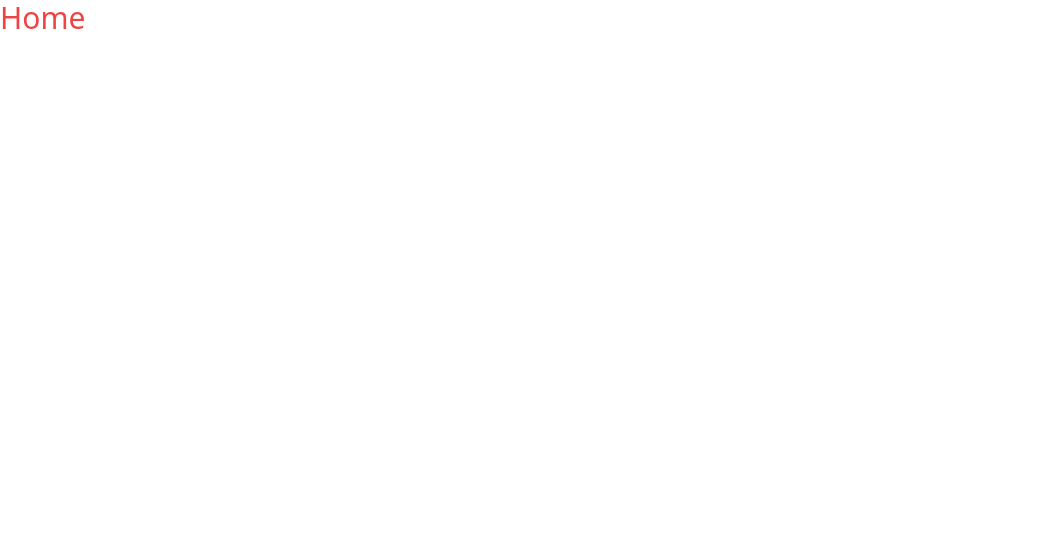
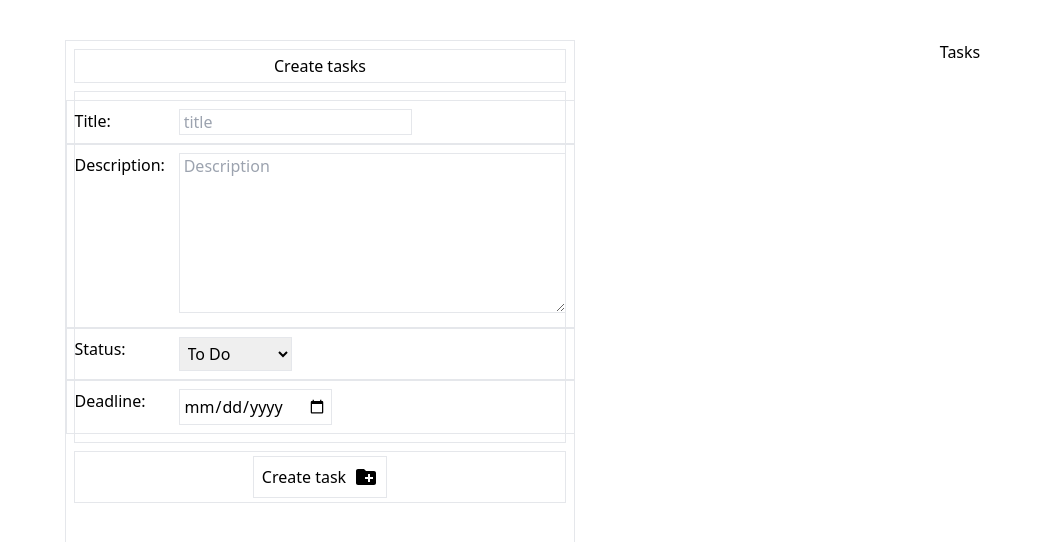
Before and after one commit to Sainath0604/MediHelp-ReactJS-Assessment, a React (Vite) app: page / in a window 1280 px wide. Shown: the top 542 px of the page, without its empty margins (0-1041 px from the left). Built offline with nearby package versions, Linux system fonts and the light colour scheme.

Commit message:
Added the create task functionality

```diff
--- a/package.json
+++ b/package.json
@@ -13,6 +13,7 @@
     "@reduxjs/toolkit": "^1.9.5",
     "react": "^18.2.0",
     "react-dom": "^18.2.0",
+    "react-redux": "^8.1.2",
     "react-router-dom": "^6.14.2"
   },
   "devDependencies": {
--- a/src/App.jsx
+++ b/src/App.jsx
@@ -4,7 +4,7 @@ import "./tailwind.css";
 
 function App() {
   return (
-    <div className="text-3xl text-red-500">
+    <div>
       <Router>
         <Routes>
           <Route path="/" element={<Home />} />
--- /dev/null
+++ b/src/components/CreateTasks.jsx
@@ -0,0 +1,119 @@
+import { useState } from "react";
+import { useDispatch } from "react-redux";
+import { addToTask } from "../toolkit/Reducer";
+import { CreateIcon } from "../icons/icons";
+
+function CreateTasks() {
+  const dispatch = useDispatch();
+
+  const [title, setTitle] = useState("");
+  const [description, setDescription] = useState("");
+  const [status, setStatus] = useState("To Do");
+  const [deadline, setDeadline] = useState("");
+
+  const handleTitle = (e) => {
+    setTitle(e.target.value);
+  };
+
+  const handleDescription = (e) => {
+    setDescription(e.target.value);
+  };
+
+  const handleStatus = (e) => {
+    setStatus(e.target.value);
+  };
+
+  const handleDeadline = (e) => {
+    setDeadline(e.target.value);
+  };
+
+  function handleAddTask() {
+    try {
+      dispatch(
+        addToTask({
+          id: Date.now(),
+          title: title,
+          description: description,
+          status: status,
+          deadline: deadline,
+        })
+      );
+    } catch (error) {
+      console.log("error");
+    }
+  }
+
+  return (
+    <div className=" w-11/12 p-5">
+      <div className="mb-2 flex min-h-full min-w-full flex-col gap-y-2 border p-2">
+        <div className="flex justify-center border p-1">
+          <h1>Create tasks</h1>
+        </div>
+        <div className="flex flex-col items-center gap-y-2 border p-2">
+          <div>
+            <div className="flex flex-row border p-2">
+              <div className="mr-2 w-24">Title:</div>
+              <input
+                value={title}
+                type="text"
+                placeholder=" title"
+                className="border"
+                onChange={handleTitle}
+              />
+            </div>
+            <div className="flex flex-row border p-2">
+              <div className="mr-2 w-24">Description: </div>
+              <div>
+                <textarea
+                  value={description}
+                  cols={40}
+                  className="max-h-[40vh] min-h-[20vh] border"
+                  type="text"
+                  placeholder=" Description"
+                  onChange={handleDescription}
+                />
+              </div>
+            </div>
+            <div className="flex flex-row border p-2">
+              <div className="mr-2 w-24">Status:</div>
+              <select
+                className="border p-1"
+                name="status"
+                id="status"
+                value={status}
+                onChange={handleStatus}
+              >
+                <option value="To Do">To Do</option>
+                <option value="Working">Working</option>
+                <option value="Completed">Completed</option>
+              </select>
+            </div>
+            <div className="flex flex-row border p-2">
+              <div className="mr-2 w-24">Deadline:</div>
+              <input
+                value={deadline}
+                type="date"
+                placeholder=" date"
+                className="border p-1"
+                onChange={handleDeadline}
+              />
+            </div>
+          </div>
+        </div>
+        <div className="mb-2 flex  justify-center border p-1">
+          <button
+            className="flex flex-row items-center gap-2 border p-2"
+            onClick={handleAddTask}
+          >
+            <span>Create task</span>
+            <span className="text-2xl">
+              <CreateIcon />
+            </span>
+          </button>
+        </div>
+      </div>
+    </div>
+  );
+}
+
+export default CreateTasks;
--- a/src/components/Home.jsx
+++ b/src/components/Home.jsx
@@ -1,5 +1,19 @@
+import CreateTasks from "./CreateTasks";
+import Tasks from "./Tasks";
+
 function Home() {
-  return <div>Home</div>;
+  return (
+    <div>
+      <div className=" flex min-h-screen w-full flex-col lg:flex-row ">
+        <div className="top-0 flex flex-grow justify-center p-5 lg:fixed lg:bottom-0 lg:left-0 lg:w-1/2">
+          <CreateTasks />
+        </div>
+        <div className="right-0 top-0 flex flex-grow justify-center p-5 lg:absolute lg:w-1/2 ">
+          <Tasks />
+        </div>
+      </div>
+    </div>
+  );
 }
 
 export default Home;
--- /dev/null
+++ b/src/components/Tasks.jsx
@@ -0,0 +1,134 @@
+import { useState } from "react";
+import { useSelector } from "react-redux";
+import { CancelIcon, DeleteIcon, EditIcon, UpdateIcon } from "../icons/icons";
+
+function Tasks() {
+  const task = useSelector((state) => state.task.items);
+
+  const [editedTask, setEditedTask] = useState(null);
+
+  return (
+    <div className=" p-5">
+      <h1 className="text-center">Tasks</h1>
+      <div className="flex flex-col gap-4 p-2">
+        {task.map((item) => (
+          <div className="w-full border p-2 lg:w-[30vw]" key={item.id}>
+            {editedTask && editedTask.id === item.id ? (
+              <div className="flex flex-row justify-between gap-8">
+                <div className="flex flex-col gap-2">
+                  <div>
+                    <label className="mr-2">title:</label>
+                    <input
+                      className="border"
+                      type="text"
+                      value={editedTask.title}
+                      onChange={(e) =>
+                        setEditedTask({ ...editedTask, title: e.target.value })
+                      }
+                    />
+                  </div>
+                  <div className="flex ">
+                    <span className="mr-2">description:</span>
+                    <span>
+                      <textarea
+                        className="border"
+                        type="text"
+                        value={editedTask.description}
+                        onChange={(e) =>
+                          setEditedTask({
+                            ...editedTask,
+                            description: e.target.value,
+                          })
+                        }
+                      />
+                    </span>
+                  </div>
+                  <div>
+                    <label className="mr-2">status:</label>
+                    <select
+                      className="border p-1"
+                      value={editedTask.status}
+                      onChange={(e) =>
+                        setEditedTask({ ...editedTask, status: e.target.value })
+                      }
+                    >
+                      <option value="To Do">To Do</option>
+                      <option value="Working">Working</option>
+                      <option value="Completed">Completed</option>
+                    </select>
+                  </div>
+                  <div>
+                    <label className="mr-2">deadline:</label>
+                    <input
+                      className="border p-1"
+                      type="date"
+                      value={editedTask.deadline}
+                      onChange={(e) =>
+                        setEditedTask({
+                          ...editedTask,
+                          deadline: e.target.value,
+                        })
+                      }
+                    />
+                  </div>
+                </div>
+                <div className=" flex flex-col gap-4">
+                  <div className="flex justify-center">
+                    <h1>Actions</h1>
+                  </div>
+                  <div className="flex flex-row gap-2">
+                    <button className="rounded-full border border-sky-300 p-2 ">
+                      <UpdateIcon />
+                    </button>
+                    <button
+                      className="rounded-full border border-sky-300 p-2 "
+                      onClick={() => setEditedTask(null)}
+                    >
+                      <CancelIcon />
+                    </button>
+                  </div>
+                </div>
+              </div>
+            ) : (
+              <div className="flex flex-row justify-between gap-8">
+                <div>
+                  <h3>
+                    <span>title:</span>
+                    <span>{item.title}</span>
+                  </h3>
+                  <p>
+                    <span>description:</span>
+                    <span>{item.description}</span>
+                  </p>
+                  <p>
+                    <span>Status:</span>
+                    <span>{item.status}</span>
+                  </p>
+                  <p>
+                    <span>Deadline:</span>
+                    <span>{item.deadline}</span>
+                  </p>
+                </div>
+                <div className="flex flex-col gap-4">
+                  <div className="flex justify-center">
+                    <h1>Actions</h1>
+                  </div>
+                  <div className="flex flex-row gap-2">
+                    <button className="rounded-full border border-sky-300 p-2">
+                      <DeleteIcon />
+                    </button>
+                    <button className="rounded-full border border-sky-300 p-2">
+                      <EditIcon />
+                    </button>
+                  </div>
+                </div>
+              </div>
+            )}
+          </div>
+        ))}
+      </div>
+    </div>
+  );
+}
+
+export default Tasks;
--- a/src/main.jsx
+++ b/src/main.jsx
@@ -1,9 +1,12 @@
 import React from "react";
 import ReactDOM from "react-dom/client";
 import App from "./App.jsx";
+import StateProvider from "./toolkit/StateProvider";
 
 ReactDOM.createRoot(document.getElementById("root")).render(
   <React.StrictMode>
-    <App />
+    <StateProvider>
+      <App />
+    </StateProvider>
   </React.StrictMode>
 );
--- a/src/toolkit/Reducer.jsx
+++ b/src/toolkit/Reducer.jsx
@@ -16,6 +16,6 @@ const TaskSlice = createSlice({
   },
 });
 
-export const { addToTask } = TaskSlice.actions;
+export const { addToTask, emptyTask } = TaskSlice.actions;
 
 export default TaskSlice.reducer;
```
Also changed, not shown: 1 other file (tests, documents, lock files or other folders).
